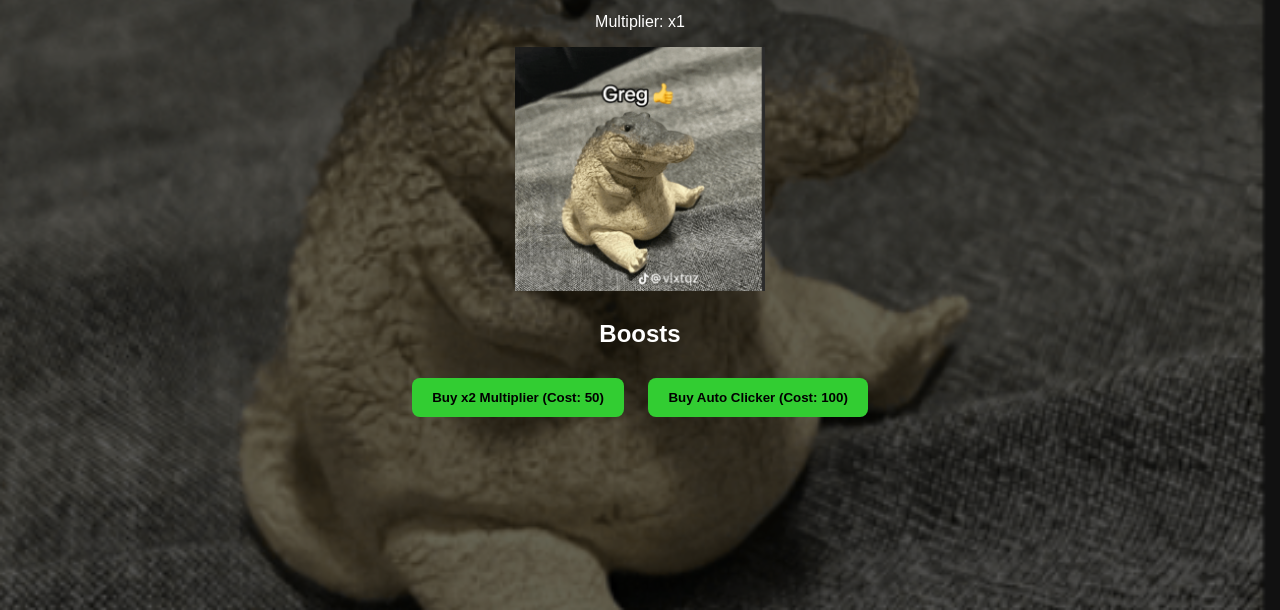
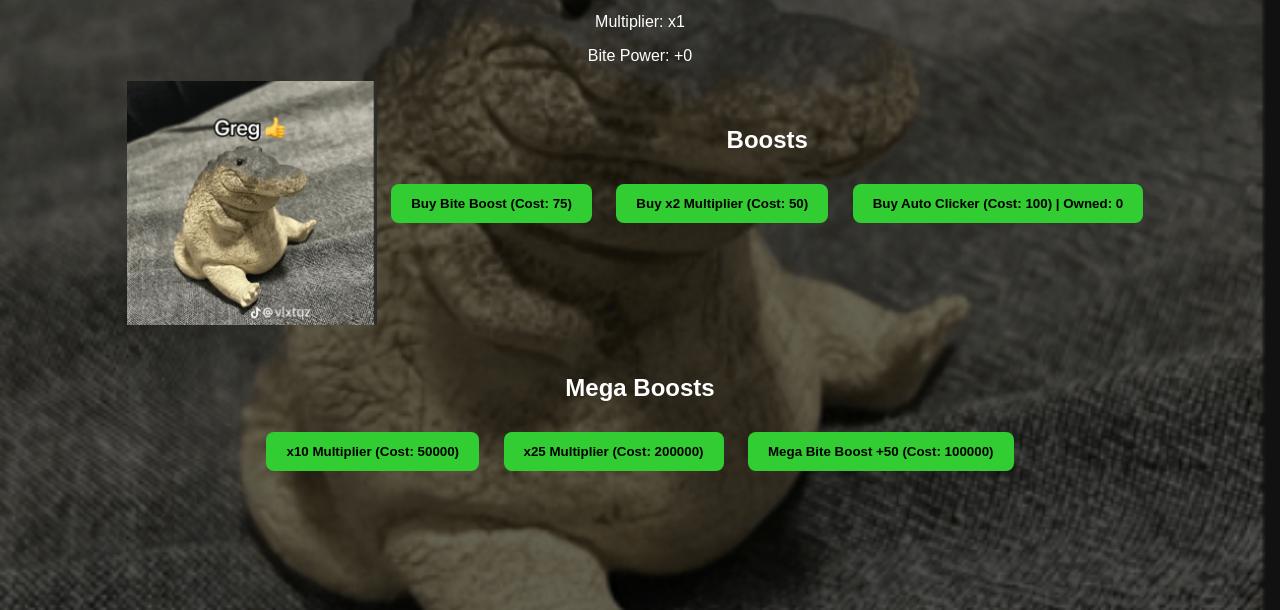
Before and after one commit to invisibleman953-commits/greg-army, a plain HTML site: page clicker.html in a window 1280 px wide. Shown: the part 190-800 px from the top of the page. Drawn offline with Linux system fonts and the light colour scheme.

Commit message:
Update clicker.html

```diff
--- a/clicker.html
+++ b/clicker.html
@@ -52,8 +52,10 @@ button:hover {
     background: green;
 }
 
-#boostSection {
+#boostSection, #megaBoostSection {
     margin-top: 25px;
+    display: inline-block;
+    vertical-align: top;
 }
 </style>
 </head>
@@ -68,72 +70,142 @@ Back to Home
 
 <p>Points: <span id="points">0</span></p>
 <p>Multiplier: x<span id="multiplier">1</span></p>
+<p id="biteDisplay">Bite Power: +0</p>
 
 <img src="greg.png" id="gregImage" alt="Greg">
 
 <div id="boostSection">
 <h2>Boosts</h2>
+<button id="biteBtn" onclick="buyBite()">Buy Bite Boost (Cost: 75)</button>
+<button id="multiBtn" onclick="buyMultiplier()">Buy x2 Multiplier (Cost: 50)</button>
+<button id="autoBtn" onclick="buyAutoClicker()">Buy Auto Clicker (Cost: 100)</button>
+</div>
 
-<button onclick="buyMultiplier()">
-Buy x2 Multiplier (Cost: 50)
-</button>
-
-<button onclick="buyAutoClicker()">
-Buy Auto Clicker (Cost: 100)
-</button>
+<div id="megaBoostSection">
+<h2>Mega Boosts</h2>
+<button id="megaMult1" onclick="buyMegaMultiplier1()">x10 Multiplier (Cost: 50000)</button>
+<button id="megaMult2" onclick="buyMegaMultiplier2()">x25 Multiplier (Cost: 200000)</button>
+<button id="megaBite" onclick="buyMegaBite()">Mega Bite Boost +50 (Cost: 100000)</button>
 </div>
 
 <script>
-// Load saved data
-let points = localStorage.getItem("gregPoints")
-    ? parseInt(localStorage.getItem("gregPoints"))
-    : 0;
+// Load saved values
+let points = localStorage.getItem("gregPoints") ? parseInt(localStorage.getItem("gregPoints")) : 0;
+let multiplier = localStorage.getItem("gregMultiplier") ? parseInt(localStorage.getItem("gregMultiplier")) : 1;
+let bitePower = localStorage.getItem("gregBite") ? parseInt(localStorage.getItem("gregBite")) : 0;
+let autoClickers = localStorage.getItem("gregAuto") ? parseInt(localStorage.getItem("gregAuto")) : 0;
 
-let multiplier = localStorage.getItem("gregMultiplier")
-    ? parseInt(localStorage.getItem("gregMultiplier"))
-    : 1;
+// Boost costs
+let biteCost = localStorage.getItem("gregBiteCost") ? parseInt(localStorage.getItem("gregBiteCost")) : 75;
+let multiCost = localStorage.getItem("gregMultiCost") ? parseInt(localStorage.getItem("gregMultiCost")) : 50;
+let autoCost = localStorage.getItem("gregAutoCost") ? parseInt(localStorage.getItem("gregAutoCost")) : 100;
 
-let autoClickers = localStorage.getItem("gregAuto")
-    ? parseInt(localStorage.getItem("gregAuto"))
-    : 0;
+// Mega boost purchased flags
+let megaMult1Bought = localStorage.getItem("megaMult1") === "true";
+let megaMult2Bought = localStorage.getItem("megaMult2") === "true";
+let megaBiteBought = localStorage.getItem("megaBite") === "true";
 
+// DOM elements
 const pointsDisplay = document.getElementById("points");
 const multiplierDisplay = document.getElementById("multiplier");
+const biteDisplayEl = document.getElementById("biteDisplay");
 const gregImage = document.getElementById("gregImage");
 
+// Update display
 function updateDisplay() {
     pointsDisplay.textContent = points;
     multiplierDisplay.textContent = multiplier;
+    biteDisplayEl.textContent = "Bite Power: +" + bitePower;
+
+    // Update button text
+    document.getElementById("biteBtn").textContent = `Buy Bite Boost (Cost: ${biteCost})`;
+    document.getElementById("multiBtn").textContent = `Buy x2 Multiplier (Cost: ${multiCost})`;
+    document.getElementById("autoBtn").textContent = `Buy Auto Clicker (Cost: ${autoCost}) | Owned: ${autoClickers}`;
+
+    // Mega boost buttons
+    document.getElementById("megaMult1").disabled = megaMult1Bought;
+    document.getElementById("megaMult2").disabled = megaMult2Bought;
+    document.getElementById("megaBite").disabled = megaBiteBought;
 }
 
+// Save to localStorage
 function saveGame() {
     localStorage.setItem("gregPoints", points);
     localStorage.setItem("gregMultiplier", multiplier);
+    localStorage.setItem("gregBite", bitePower);
     localStorage.setItem("gregAuto", autoClickers);
+    localStorage.setItem("gregBiteCost", biteCost);
+    localStorage.setItem("gregMultiCost", multiCost);
+    localStorage.setItem("gregAutoCost", autoCost);
+    localStorage.setItem("megaMult1", megaMult1Bought);
+    localStorage.setItem("megaMult2", megaMult2Bought);
+    localStorage.setItem("megaBite", megaBiteBought);
 }
 
 // Click Greg
 gregImage.addEventListener("click", () => {
-    points += multiplier;
+    points += multiplier + bitePower;
     updateDisplay();
     saveGame();
 });
 
-// Buy multiplier
-function buyMultiplier() {
-    if (points >= 50) {
-        points -= 50;
-        multiplier *= 2;
+// Normal boosts
+function buyBite() {
+    if (points >= biteCost) {
+        points -= biteCost;
+        bitePower += 1;
+        biteCost = Math.floor(biteCost * 1.7);
         updateDisplay();
         saveGame();
     }
 }
 
-// Buy auto clicker
+function buyMultiplier() {
+    if (points >= multiCost) {
+        points -= multiCost;
+        multiplier *= 2;
+        multiCost = Math.floor(multiCost * 2);
+        updateDisplay();
+        saveGame();
+    }
+}
+
 function buyAutoClicker() {
-    if (points >= 100) {
-        points -= 100;
+    if (points >= autoCost) {
+        points -= autoCost;
         autoClickers++;
+        autoCost = Math.floor(autoCost * 1.8);
+        updateDisplay();
+        saveGame();
+    }
+}
+
+// Mega boosts
+function buyMegaMultiplier1() {
+    if (!megaMult1Bought && points >= 50000) {
+        points -= 50000;
+        multiplier *= 10;
+        megaMult1Bought = true;
+        updateDisplay();
+        saveGame();
+    }
+}
+
+function buyMegaMultiplier2() {
+    if (!megaMult2Bought && points >= 200000) {
+        points -= 200000;
+        multiplier *= 25;
+        megaMult2Bought = true;
+        updateDisplay();
+        saveGame();
+    }
+}
+
+function buyMegaBite() {
+    if (!megaBiteBought && points >= 100000) {
+        points -= 100000;
+        bitePower += 50;
+        megaBiteBought = true;
         updateDisplay();
         saveGame();
     }
@@ -148,7 +220,7 @@ setInterval(() => {
     }
 }, 1000);
 
-// Initialize display
+// Init display
 updateDisplay();
 </script>
 
```
